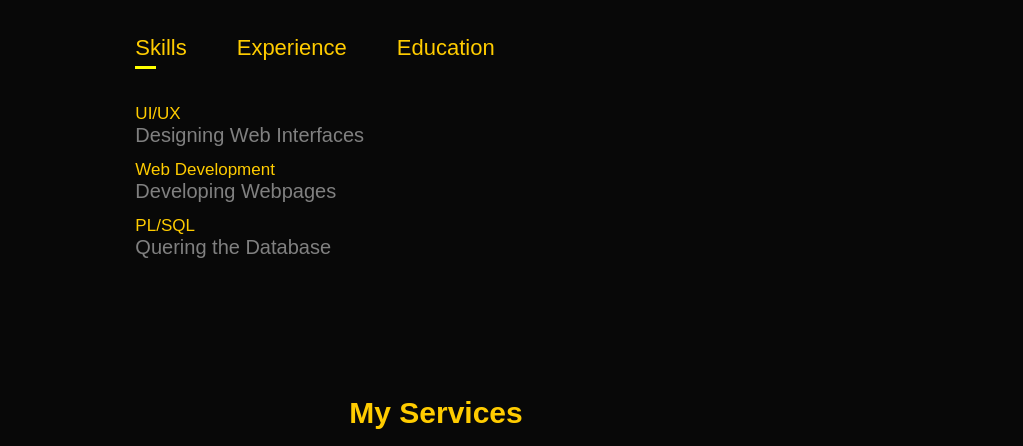
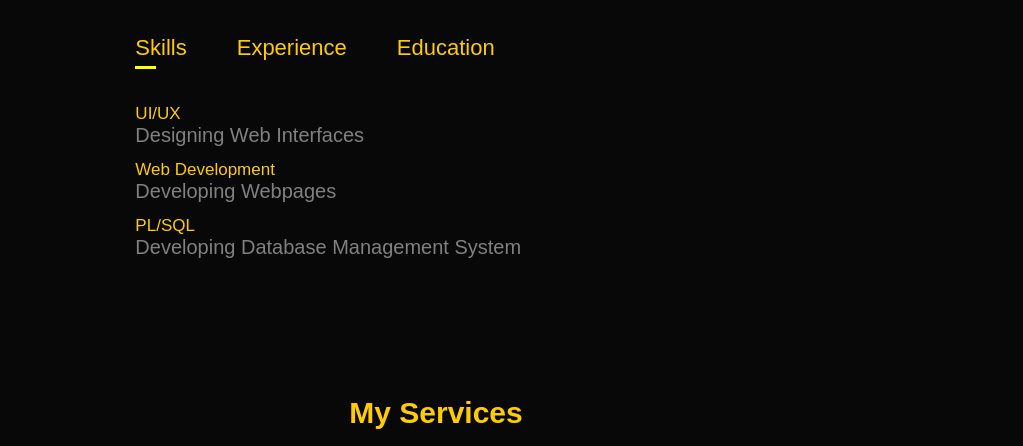
Before and after one commit to Rajan-byte/Website, a plain HTML site: page index.html in a window 1280 px wide. Shown: the part 354-800 px from the top of the page, without its empty margins (204-1227 px from the left). Drawn offline with Linux system fonts and the light colour scheme.

Commit message:
Update index.html

```diff
--- a/index.html
+++ b/index.html
@@ -43,7 +43,7 @@
       <ul>
         <li> <span>UI/UX</span><br>Designing Web Interfaces</li>
         <li> <span>Web Development</span><br>Developing Webpages</li>
-        <li> <span>PL/SQL</span><br>Quering the Database</li>
+        <li> <span>PL/SQL</span><br>Developing Database Management System</li>
     </ul>
     </div>
     <div class="tab-contents" id = "experience">
```
